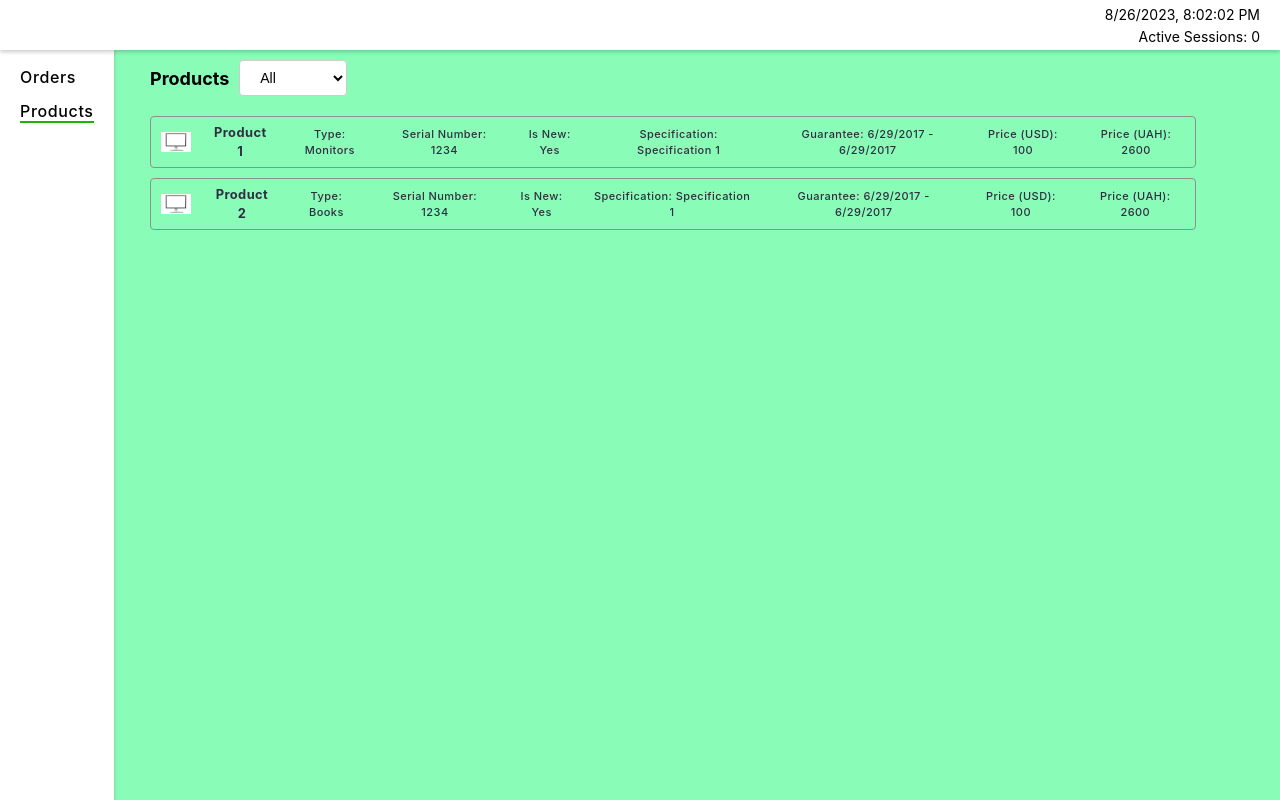
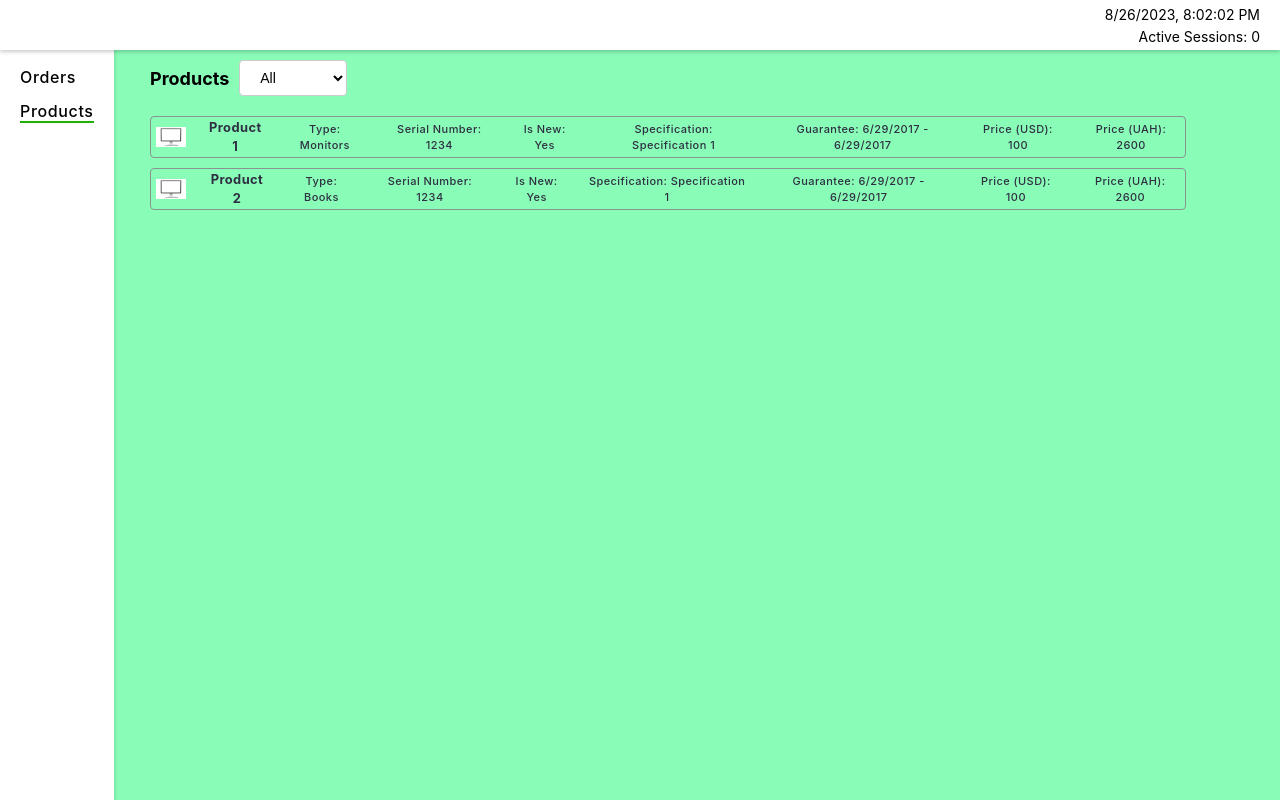
Before and after one commit to SerhiiShapovalov/orders-and-products, a React (Create React App) app: page /orders-and-products/products in a window 1280 px wide. Built offline with nearby package versions, Linux system fonts and the light colour scheme; no server answers.

Commit message:
Update Product.module.css

```diff
--- a/src/components/Product/Product.module.css
+++ b/src/components/Product/Product.module.css
@@ -12,12 +12,11 @@
   letter-spacing: 0.04em;
   border: solid 1px rgb(138, 146, 146);
   border-radius: 4px;
-  padding: 10px;
   max-width: 100%;
   max-height: 30px;
 }
 
 .product-monitor {
-  max-width: 100%;
+  /* max-width: 100%; */
   max-height: 20px;
 }
```
